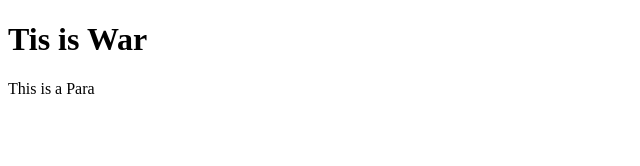
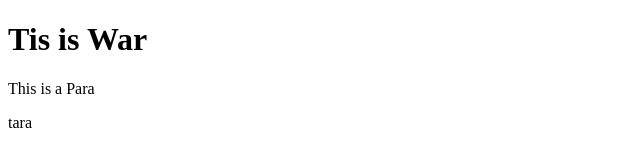
Before and after one commit to simplumd/git-test, a plain HTML site: page index.html in a window 1280 px wide. Shown: the full height of the page, 0-640 px from the left. Drawn offline with Linux system fonts and the light colour scheme.

Commit message:
Third commit

```diff
--- a/index.html
+++ b/index.html
@@ -7,5 +7,6 @@
 <body>
     <h1>Tis is War</h1>
     <p>This is a Para</p>
+    <P>tara</P>
 </body>
 </html>
```
